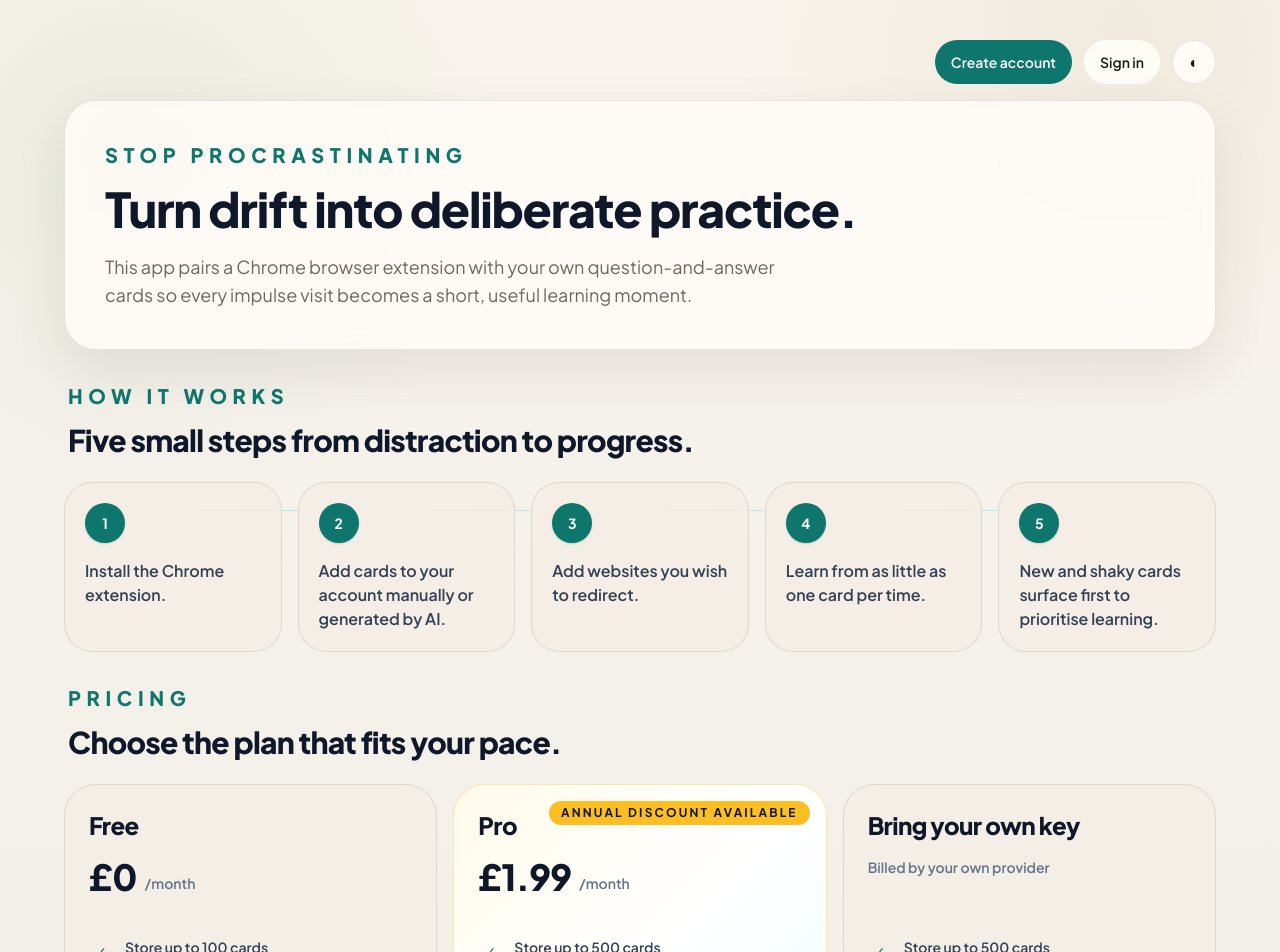
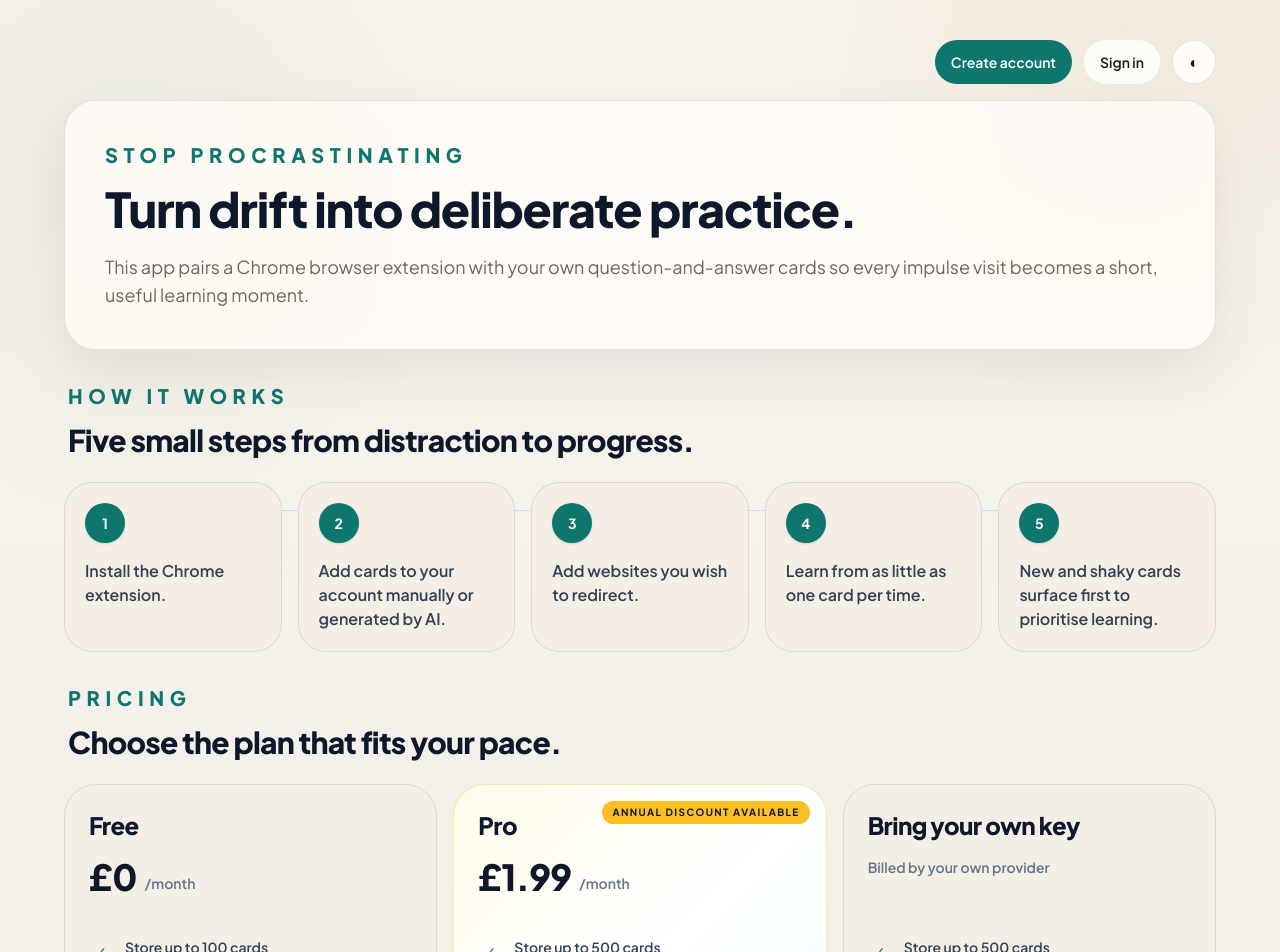
Before and after one commit to MBrock29/stop-procrastinating, a React (Vite) app: page / in a window 1280 px wide. Shown: the top 952 px of the page. Built offline with nearby package versions, Linux system fonts and the light colour scheme; no server answers.

Commit message:
style: refine landing page hero and pro badge

```diff
--- a/src/views/AuthPage.tsx
+++ b/src/views/AuthPage.tsx
@@ -80,16 +80,14 @@ export function AuthPage() {
           <p className="text-lg font-extrabold uppercase tracking-[0.28em] text-reef sm:text-xl">
             Stop Procrastinating
           </p>
-          <div className="mt-4 flex flex-col gap-6 lg:flex-row lg:items-end lg:justify-between">
-            <div className="max-w-3xl">
+          <div className="mt-4">
             <h1 className="text-3xl font-extrabold tracking-tight text-ink dark:text-white sm:text-5xl">
               Turn drift into deliberate practice.
             </h1>
-              <p className="muted-copy mt-5 max-w-2xl text-base leading-7 sm:text-lg">
+            <p className="muted-copy mt-5 w-full text-base leading-7 sm:text-lg">
               This app pairs a Chrome browser extension with your own question-and-answer
               cards so every impulse visit becomes a short, useful learning moment.
             </p>
-            </div>
           </div>
         </section>
 
@@ -140,7 +138,7 @@ export function AuthPage() {
                 ].join(' ')}
               >
                 {plan.badge ? (
-                  <div className="absolute right-4 top-4 rounded-full bg-amber-400 px-3 py-1 text-xs font-bold uppercase tracking-[0.18em] text-slate-900">
+                  <div className="absolute right-4 top-4 rounded-full bg-amber-400 px-2.5 py-1 text-[10px] font-bold uppercase tracking-[0.14em] text-slate-900">
                     {plan.badge}
                   </div>
                 ) : null}
```
Lines whose indentation alone changed are shown as unchanged.
